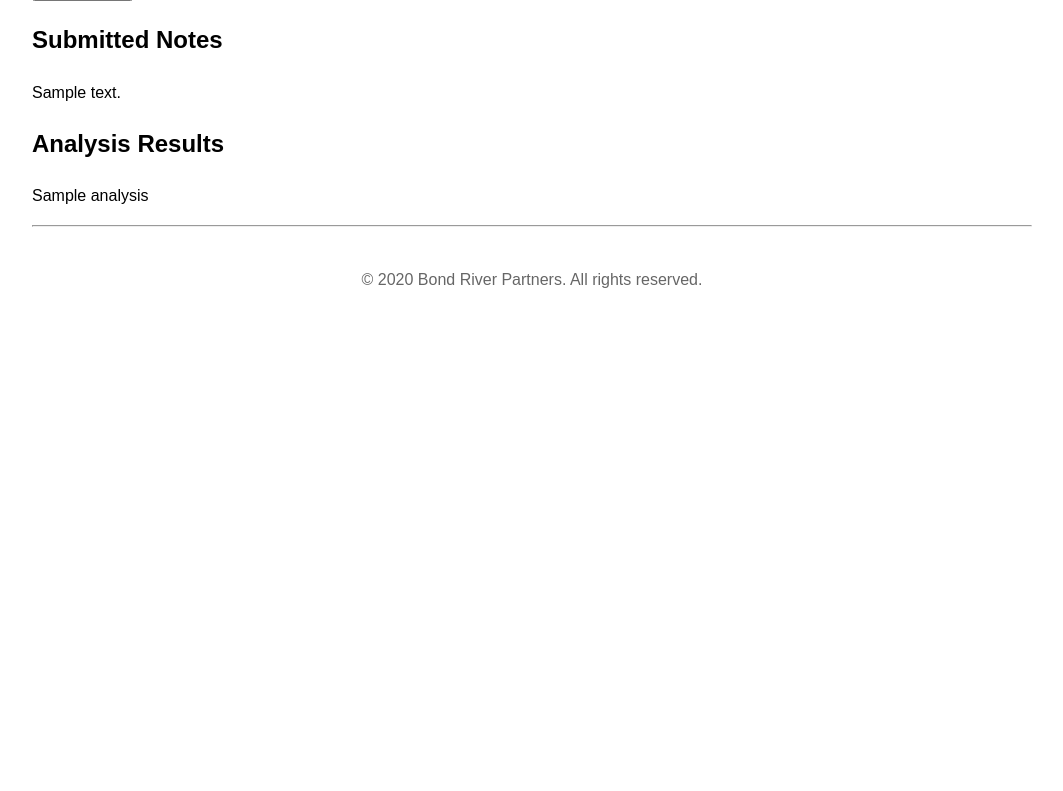
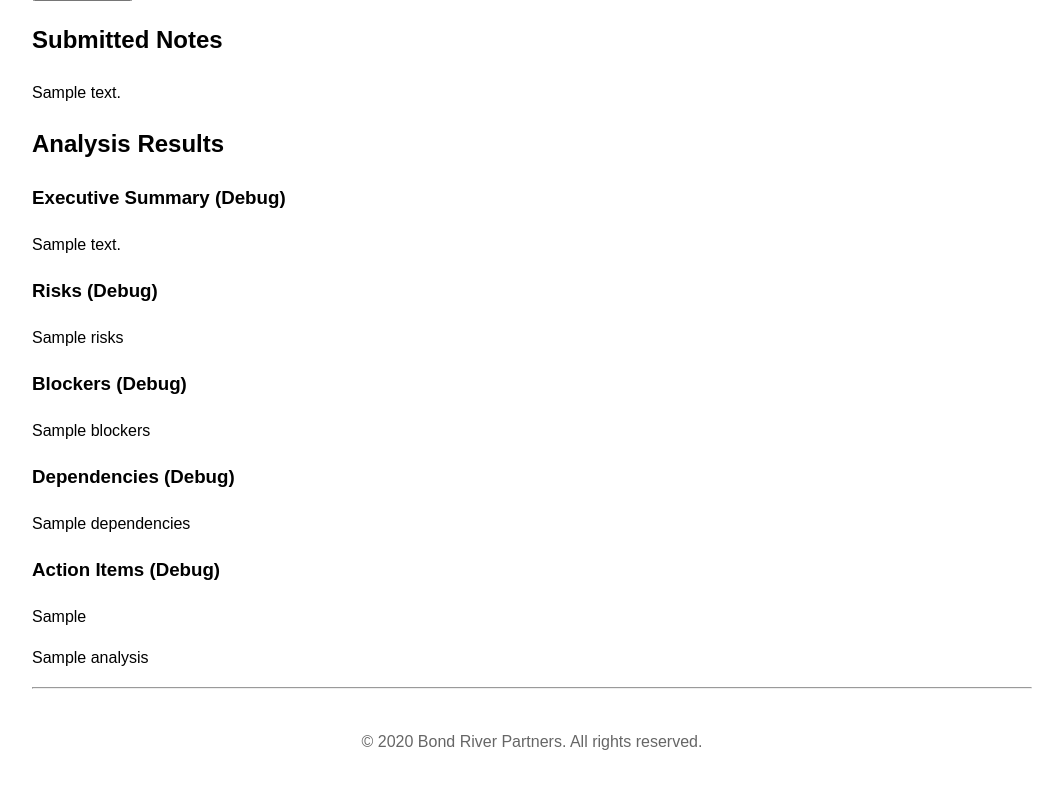
Before and after one commit to davidlb-dev/fintech-implementation-copilot, a Flask app: template templates/index.html in a window 1280 px wide. Shown: the part 520-1311 px from the top of the page, without its empty margins (108-1171 px from the left). Before the commit the page ends 808 px from the top, so only its background shows below. Run offline with Flask 3, Linux system fonts and the light colour scheme; the template is opened without the code that fills it: most values are stand-ins (such as "Sample title", 1, 10 or a date in 2020).

Commit message:
Extract structured analysis sections from GPT output

```diff
--- a/app.py
+++ b/app.py
@@ -100,6 +100,10 @@ def home():
 
       analysis = response.output_text
 
+      print("\n=== ANALYSIS ===")
+      print(analysis)
+      print("=== END ANALYSIS ===\n")
+
       status = ""
 
       if "Overall Status:" in analysis:
@@ -116,11 +120,65 @@ def home():
             ""
          )
 
+   executive_summary = ""
+
+   if "Executive Summary:" in analysis:
+
+      executive_summary = (
+         analysis.split("Executive Summary:")[1]
+         .split("Risks:")[0]
+         .strip()
+      )
+
+   risks = ""
+
+   if "Risks:" in analysis:
+
+      risks = (
+         analysis.split("Risks:")[1]
+         .split("Blockers:")[0]
+         .strip()
+      )
+
+   blockers = ""
+
+   if "Blockers:" in analysis:
+
+      blockers = (
+         analysis.split("Blockers:")[1]
+         .split("Dependencies:")[0]
+         .strip()
+      )
+
+   dependencies = ""
+
+   if "Dependencies:" in analysis:
+
+      dependencies = (
+         analysis.split("Dependencies:")[1]
+         .split("Action Items:")[0]
+         .strip()
+      )
+
+   action_items = ""
+
+   if "Action Items:" in analysis:
+
+      action_items = (
+         analysis.split("Action Items:")[1]
+         .strip()
+      )
+
    return render_template(
       "index.html",
       meeting_notes=meeting_notes,
       analysis=analysis,
       status=status,
+      executive_summary=executive_summary,
+      risks=risks,
+      blockers=blockers,
+      dependencies=dependencies,
+      action_items = action_items,
       current_year=datetime.now().year
    )
 
--- a/templates/index.html
+++ b/templates/index.html
@@ -124,6 +124,26 @@
         </div>
     {% endif %}
 
+    <h3>Executive Summary (Debug)</h3>
+
+    <pre>{{ executive_summary }}</pre>
+
+    <h3>Risks (Debug)</h3>
+
+    <pre>{{ risks }}</pre>
+
+    <h3>Blockers (Debug)</h3>
+
+    <pre>{{ blockers }}</pre>
+
+    <h3>Dependencies (Debug)</h3>
+
+    <pre>{{ dependencies }}</pre>
+
+    <h3>Action Items (Debug)</h3>
+
+    <pre>{{ action_items }}</pre>
+
     <pre>{{ analysis }}</pre>
 
 {% endif %}
```
